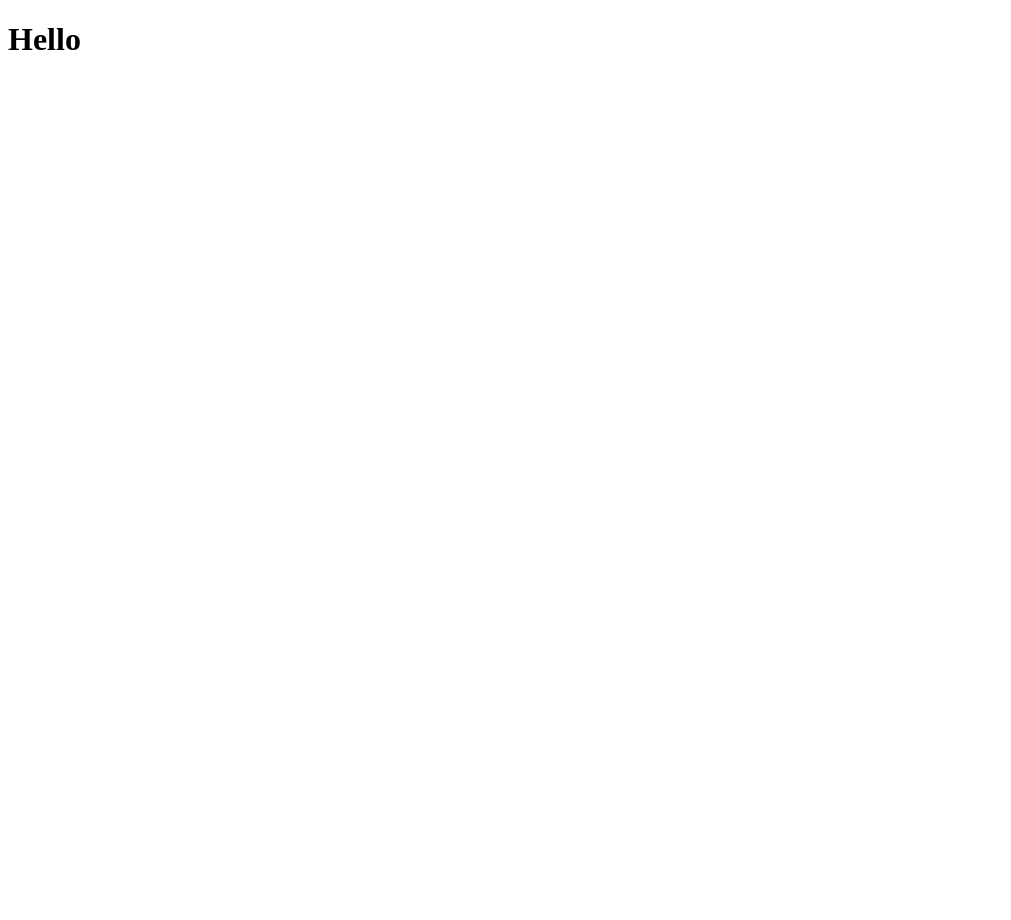
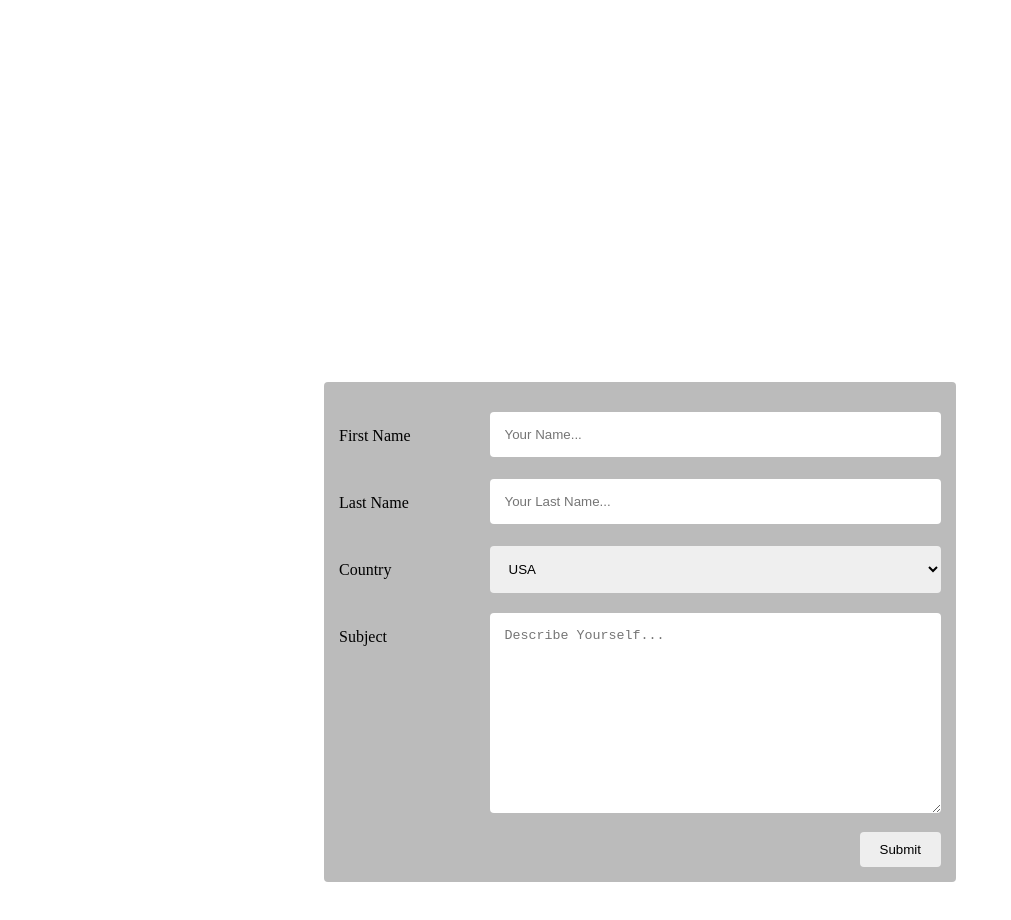
Before and after one commit to AvalancheToss/Tutorial, a plain HTML site: page index.html in a window 1280 px wide. Shown: the whole page, without its empty margins (0-1011 px from the left). Before the commit the page ends 800 px from the top, so only its background shows below. Drawn offline with Linux system fonts and the light colour scheme.

Commit message:
ProfileSubmit

```diff
--- a/index.html
+++ b/index.html
@@ -3,9 +3,33 @@
 <head>
     <meta charset="UTF-8">
     <meta name="viewport" content="width=device-width, initial-scale=1.0">
+    <link rel="stylesheet" href="styles.css">
     <title>Document</title>
 </head>
 <body>
-    <h1>Hello</h1>
+    <form class="profile">
+        <div class="row">
+            <label class="col-25" for="fName">First Name</label>
+            <input class="col-75" type="text" name="fName" id="fName" placeholder="Your Name...">
+        </div>
+        <div class="row">
+            <label class="col-25" for="lName">Last Name</label>
+            <input  class="col-75" type="text" name="lName" id="lName" placeholder="Your Last Name...">
+        </div>
+        <div class="row">
+            <label class="col-25" for="yourCountry">Country</label>
+            <select class="col-75" id="yourCountry" name="country">
+                <option value="usa">USA</option>
+                <option value="russia">Russia</option>
+                <option value="ukraine">Ukraine</option>
+            </select>
+        </div>
+        <div class="row">
+            <label class="col-25" for="yourDescription">Subject</label>
+            <textarea class="col-75" id="yourDescription" placeholder="Describe Yourself..."></textarea>
+        </div>
+        <input class="submitbutton" type="submit" value="Submit">
+    </form>
+
 </body>
 </html>
--- /dev/null
+++ b/styles.css
@@ -0,0 +1,74 @@
+* {
+    box-sizing: border-box;
+}
+.profile {
+    width: 50%;
+    margin-top: 50%;
+    margin-left: 50%;
+    transform: translate(-50%, -50%);
+    background-color: #bbb;
+    border-radius: 4px;
+    padding: 15px;
+
+}
+.row {
+    display: inline-block;
+    width: 100%;
+}
+.col-25 {
+
+    width: 25%;
+    float: left;
+    margin-top: 15px;
+    padding: 15px 15px 15px 0;
+}
+.col-75 {
+    width: 75%;
+    float: right;
+    margin-top: 15px;
+    padding: 15px;
+    border: none;
+    border-radius: 4px;
+    border: none;
+}
+
+#yourDescription {
+    height: 200px;
+    resize: vertical;
+}
+.submitbutton {
+    clear: both;
+    float: right;
+    margin-top: 15px;
+    padding: 10px 20px;
+    background-color: #eee;
+    border: none;
+    border-radius: 4px;
+    cursor: pointer;
+
+}
+.submitbutton:hover {
+    background-color: #fff;
+}
+.profile::after {
+    content: "";
+    display: table;
+    clear: both;
+  }
+  @media screen and (max-width: 600px) {
+    .col-25, .col-75 {
+        width: 100%;
+        margin-top: 0;
+    }
+
+    .submitbutton {
+        width: 100%;
+    }
+    .profile {
+        width: 100%;
+        margin: auto;
+        transform: none;
+
+
+    }
+  }
```
Also changed, not shown: images/search.svg (added).
